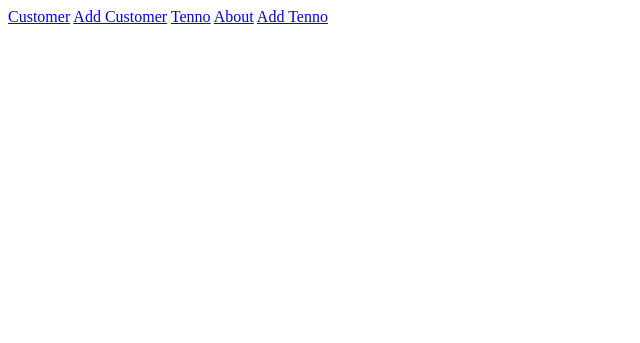
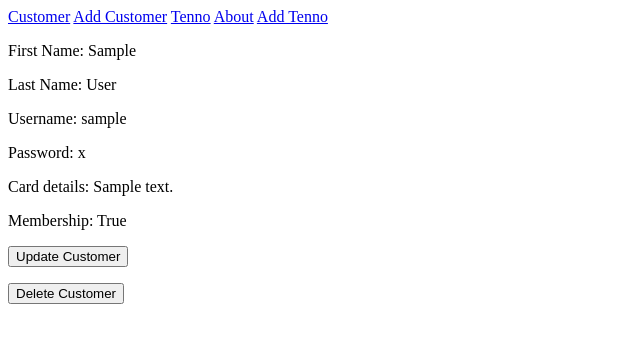
Before and after one commit to dokoye98/Warframe_Flask, a Flask app: page / in a window 1280 px wide. Shown: the top 343 px of the page, without its empty margins (0-640 px from the left). Run offline with Flask 2, Linux system fonts and the light colour scheme; tables that the repository leaves empty hold one stand-in row (values such as "Sample post").

Commit message:
routes_complete update error

```diff
--- a/application/routes.py
+++ b/application/routes.py
@@ -13,10 +13,10 @@ from flask import redirect, url_for, render_template,request
 def about():
     return render_template("about.html")
 
-@app.route('/')
+@app.route('/',methods=['GET'])
 def customers():
     customer = Customer.query.all()
-    return render_template("Customer.html", Customer=customer)
+    return render_template("Customer.html", customer=customer)
 
 @app.route('/TENNO')
 def tenno():
@@ -47,21 +47,21 @@ def update_customer(id):
     form = Customerform()
     customer = Customer.query.get(id)
     if form.validate_on_submit():
-        Customer.first_name = form.first_name.data,
-        Customer.last_name=form.last_name.data,
-        Customer.username=form.username.data,
-        Customer.password=form.password.data,
-        Customer.card_details=form.card_details.data,
-        Customer.membership=form.membership.data
+        customer.first_name = form.first_name.data,
+        customer.last_name=form.last_name.data,
+        customer.username=form.username.data,
+        customer.password=form.password.data,
+        customer.card_details=form.card_details.data,
+        customer.membership=form.membership.data
         db.session.commit()
         return redirect(url_for('customers'))
     elif request.method == 'GET':
-        form.first_name.data = Customer.first_name,
-        form.last_name.data =Customer.last_name,
-        form.username.data=Customer.username,
-        form.password.data=Customer.password,
-        form.card_details.data=Customer.card_details,
-        form.membership.data=Customer.membership
+        form.first_name.data = customer.first_name,
+        form.last_name.data =customer.last_name,
+        form.username.data=customer.username,
+        form.password.data=customer.password,
+        form.card_details.data=customer.card_details,
+        form.membership.data=customer.membership
     return render_template('update_customer.html', form=form)
 
 @app.route('/delete_customer/<int:id>')
@@ -93,6 +93,32 @@ def add_tenno():
         db.session.commit()
         return redirect(url_for('tenno'))
     return render_template('add_tenno.html', form=form)
+
+
+@app.route('/update_tenno/<int:id>', methods= ['GET', 'POST'])
+def update_tenno(id):
+    form = Tennoform()
+    tenno = Tenno.query.get(id)
+    if form.validate_on_submit():
+        tenno.warframe = form.warframe.data,
+        tenno.health = form.health.data,
+        tenno.mp=form.mp.data,
+        tenno.prime=form.prime.data,
+        db.session.commit()
+        return redirect(url_for('tenno'))
+    elif request.method == 'GET':
+        form.warframe.data = tenno.warframe,
+        form.health.data =tenno.health,
+        form.mp.data=tenno.mp,
+        form.prime.data=tenno.prime
+    return render_template('update_customer.html', form=form)
+
+@app.route('/delete_tenno/<int:id>')
+def delete_tenno(id):
+    tenno = Tenno.query.get(id)
+    db.session.delete(tenno)
+    db.session.commit()
+    return redirect(url_for('tenno'))
 
 
 # @app.route('/add/tenno')
--- a/application/templates/Customer.html
+++ b/application/templates/Customer.html
@@ -8,11 +8,10 @@
 <p>Password: {{ c.password }}</p>
 <p>Card details: {{ c.card_details }}</p>
 <p>Membership: {{ c.membership }}</p>
-<form action="{{ url_for('delete_customer', id=customer.id) }}">
-<button type="Submit">Delete Customer</button>
-</form>
-<form action="{{ url_for('update_customer', id=customer.id) }}">
+<form action="{{ url_for('update_customer', id=c.id) }}">
     <button type="Submit">Update Customer</button>
 </form>
+<a href="{{ url_for('delete_customer', id=c.id) }}">
+<button type="Submit">Delete Customer</button>
 {% endfor %}
 {% endblock body %}
--- a/application/templates/add_customer.html
+++ b/application/templates/add_customer.html
@@ -14,8 +14,8 @@
         {{ form.password.label }} {{ form.password }}
         <br>
         {{ form.card_details.label }} {{ form.card_details }}
-        <br>
-        {{ form.membership.label }} {{ form.membership }}
+        <!-- <br>
+        {{ form.membership.label }} {{ form.membership }} -->
         <br>
         {{ form.submit }}
         <br>
```
Also changed, not shown: application/templates/Tenno.html (+4 -10 lines), application/templates/update_customer.html (+7 -7 lines), application/templates/update_tenno.html (+4 -8 lines).
